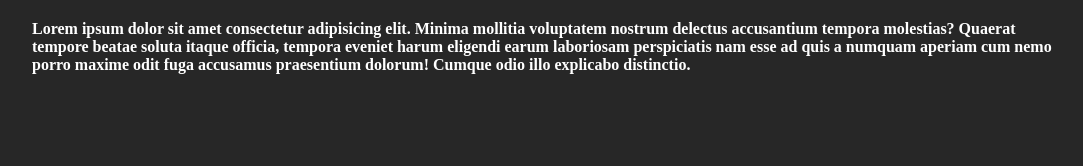
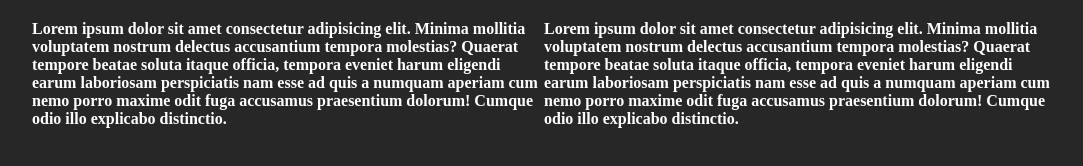
Before and after one commit to grlucy/SCSS-tutorial, a plain HTML site: page index.html in a window 1280 px wide. Shown: the whole page, without its empty margins (96-1179 px from the left). Drawn offline with Linux system fonts and the light colour scheme.

Commit message:
added mixin flexCenter

```diff
--- a/assets/scss/main.scss
+++ b/assets/scss/main.scss
@@ -3,6 +3,12 @@
 
 @function weight($weight-name) {
   @return map-get($font-weights, $weight-name);
+}
+
+@mixin flexCenter {
+  display: flex;
+  justify-content: center;
+  align-items: center;
 }
 
 body {
@@ -11,6 +17,7 @@ body {
 }
 
 .main {
+  @include flexCenter();
   width: 80%;
   margin: 20px auto;
 
--- a/index.html
+++ b/index.html
@@ -18,6 +18,14 @@
         nemo porro maxime odit fuga accusamus praesentium dolorum! Cumque odio
         illo explicabo distinctio.
       </p>
+      <p class="main_para">
+        Lorem ipsum dolor sit amet consectetur adipisicing elit. Minima mollitia
+        voluptatem nostrum delectus accusantium tempora molestias? Quaerat
+        tempore beatae soluta itaque officia, tempora eveniet harum eligendi
+        earum laboriosam perspiciatis nam esse ad quis a numquam aperiam cum
+        nemo porro maxime odit fuga accusamus praesentium dolorum! Cumque odio
+        illo explicabo distinctio.
+      </p>
     </div>
   </body>
 </html>
```
Also changed, not shown: assets/css/main.css, 1 other file.
